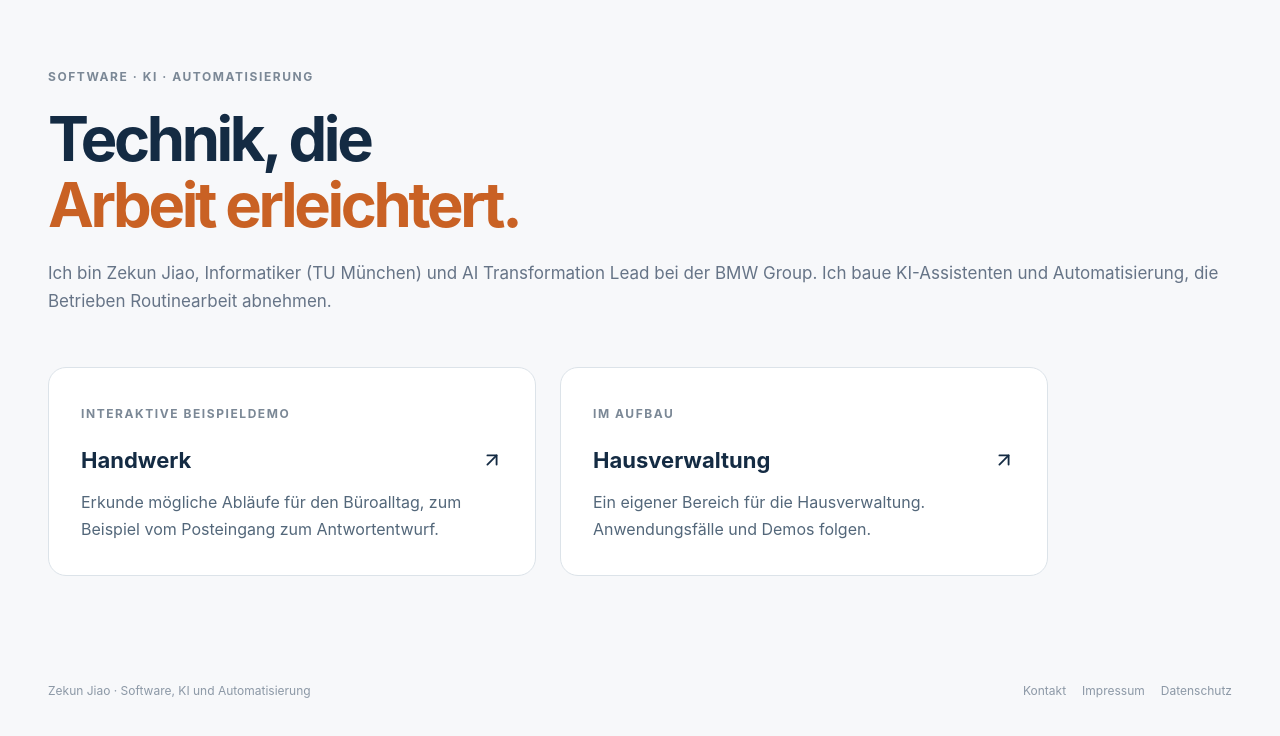
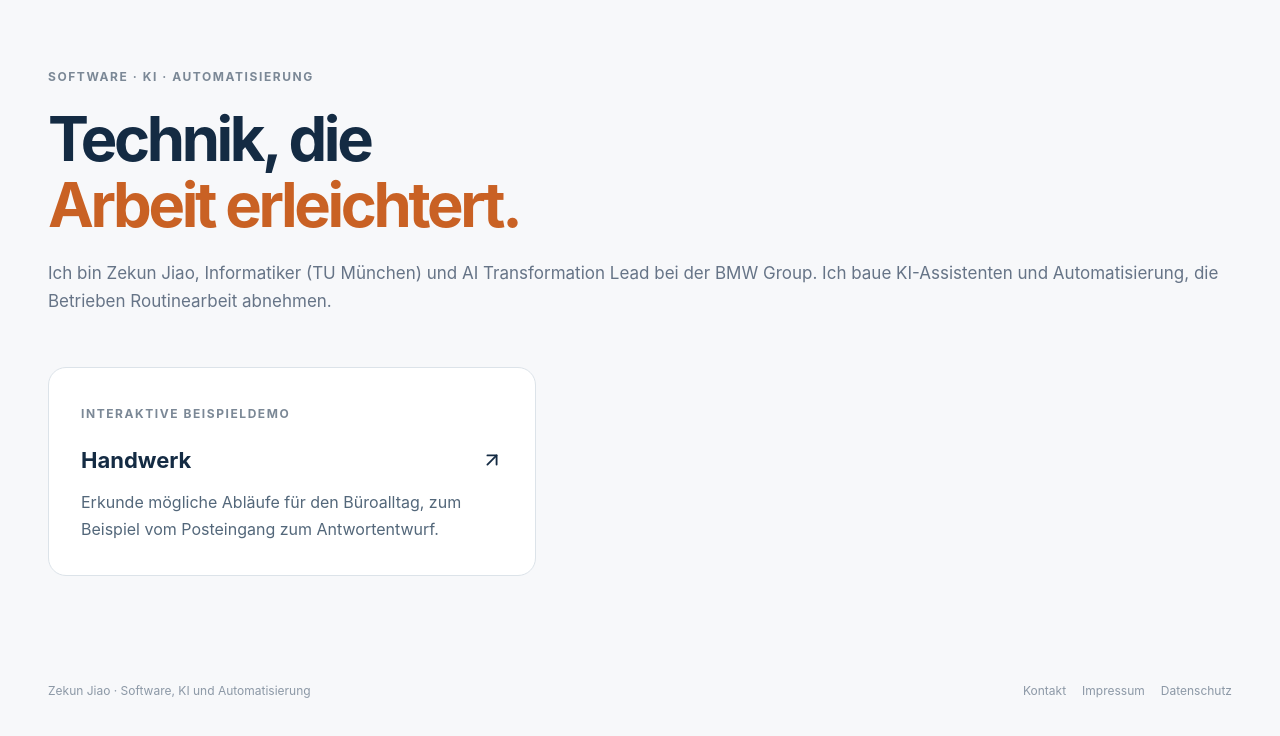
Before and after one commit to ZekunJiao/Business-Webseite, a React (Vite) app: page / in a window 1280 px wide. Shown: the top 736 px of the page. Built offline with nearby package versions, Linux system fonts and the light colour scheme.

Commit message:
chore: Copilot auto-commit

```diff
--- a/src/App.tsx
+++ b/src/App.tsx
@@ -1121,16 +1121,6 @@ export default function App() {
               Posteingang zum Antwortentwurf.
             </p>
           </a>
-          <a href="/hausverwaltung">
-            <span className="eyebrow">IM AUFBAU</span>
-            <h2>
-              Hausverwaltung <ArrowUpRight size={22} />
-            </h2>
-            <p>
-              Ein eigener Bereich für die Hausverwaltung. Anwendungsfälle und
-              Demos folgen.
-            </p>
-          </a>
         </section>
         <footer>
           <span>Zekun Jiao · Software, KI und Automatisierung</span>
```
Also changed, not shown: 1 other file (tests, documents, lock files or other folders).
